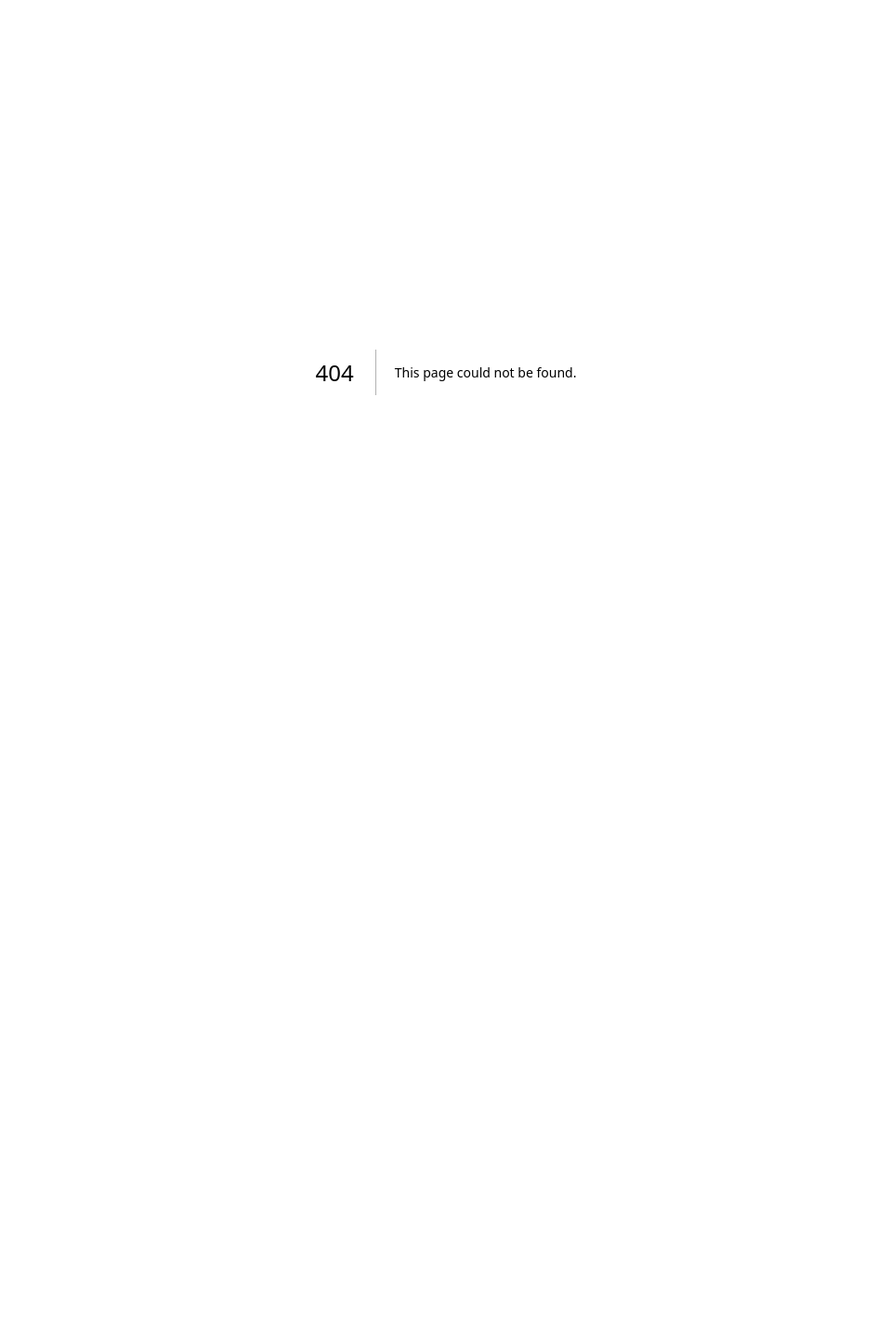
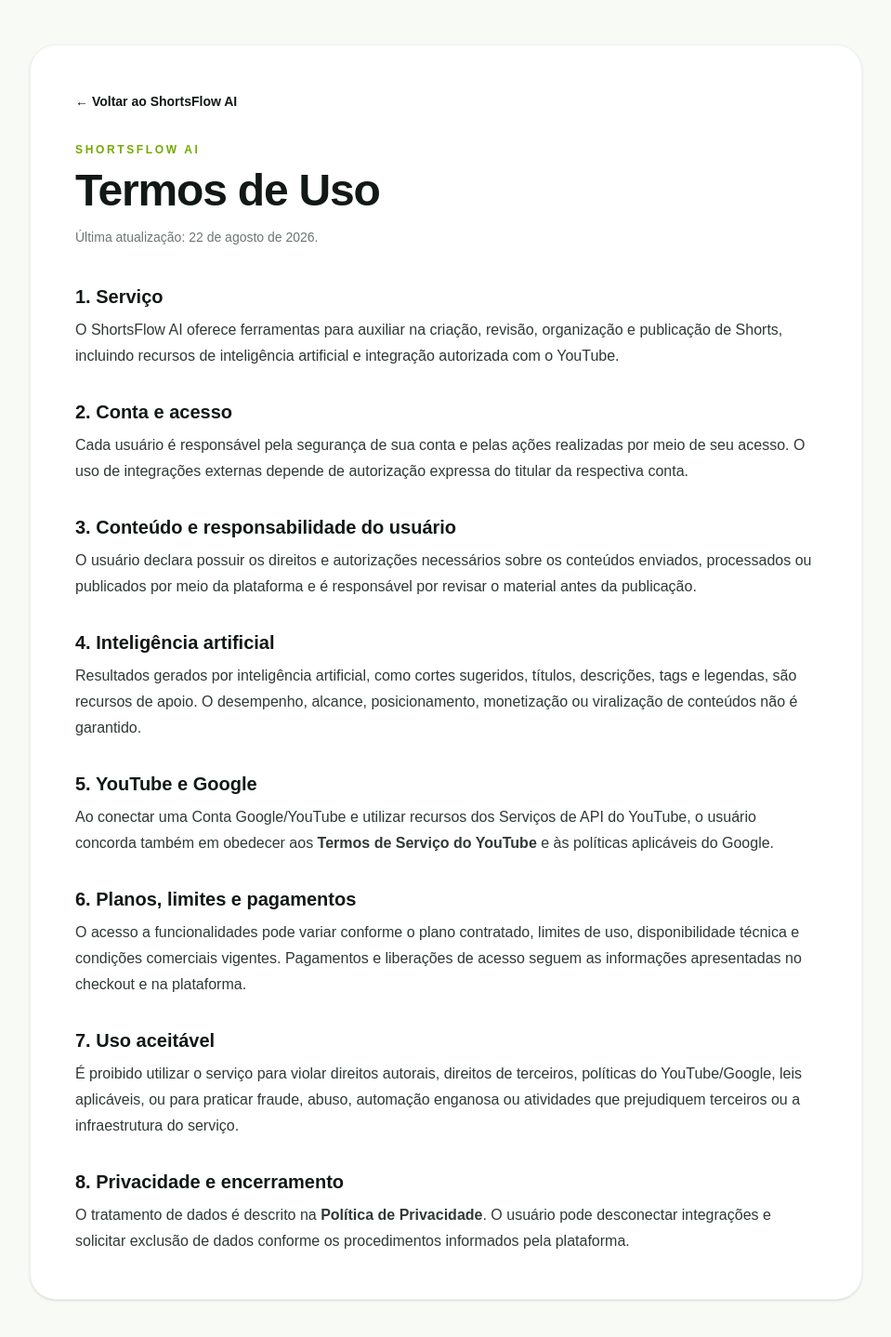
Before and after one commit to RuanMarcos38/Youtube, a Next.js app in the folder frontend/: page /termos in a window 1280 px wide. Before the commit this address had no page. Shown: the top 1438 px of the page at 93% size, without its empty margins (160-1119 px from the left). Before the commit the page ends 800 px from the top, so only its background shows below. Built offline with nearby package versions, Linux system fonts and the light colour scheme.

Commit message:
Add ShortsFlow terms for Google/YouTube OAuth verification

```diff
--- /dev/null
+++ b/frontend/app/termos/page.tsx
@@ -0,0 +1,61 @@
+import type { Metadata } from "next";
+
+export const metadata: Metadata = {
+  title: "Termos de Uso | ShortsFlow AI",
+  description: "Termos de Uso do ShortsFlow AI.",
+};
+
+export default function TermsPage() {
+  return (
+    <main className="min-h-screen bg-[#f8faf5] px-6 py-12 text-[#111815]">
+      <article className="mx-auto max-w-4xl rounded-[28px] border border-black/5 bg-white p-8 shadow-sm md:p-12">
+        <a href="/" className="text-sm font-bold text-[#5f8500]">← Voltar ao ShortsFlow AI</a>
+        <p className="mt-8 text-xs font-bold uppercase tracking-[0.22em] text-[#75a900]">ShortsFlow AI</p>
+        <h1 className="mt-3 text-4xl font-black tracking-tight md:text-5xl">Termos de Uso</h1>
+        <p className="mt-4 text-sm text-[#6d776f]">Última atualização: 22 de agosto de 2026.</p>
+
+        <div className="mt-10 space-y-8 leading-7 text-[#303934]">
+          <section>
+            <h2 className="text-xl font-bold text-[#111815]">1. Serviço</h2>
+            <p className="mt-2">O ShortsFlow AI oferece ferramentas para auxiliar na criação, revisão, organização e publicação de Shorts, incluindo recursos de inteligência artificial e integração autorizada com o YouTube.</p>
+          </section>
+
+          <section>
+            <h2 className="text-xl font-bold text-[#111815]">2. Conta e acesso</h2>
+            <p className="mt-2">Cada usuário é responsável pela segurança de sua conta e pelas ações realizadas por meio de seu acesso. O uso de integrações externas depende de autorização expressa do titular da respectiva conta.</p>
+          </section>
+
+          <section>
+            <h2 className="text-xl font-bold text-[#111815]">3. Conteúdo e responsabilidade do usuário</h2>
+            <p className="mt-2">O usuário declara possuir os direitos e autorizações necessários sobre os conteúdos enviados, processados ou publicados por meio da plataforma e é responsável por revisar o material antes da publicação.</p>
+          </section>
+
+          <section>
+            <h2 className="text-xl font-bold text-[#111815]">4. Inteligência artificial</h2>
+            <p className="mt-2">Resultados gerados por inteligência artificial, como cortes sugeridos, títulos, descrições, tags e legendas, são recursos de apoio. O desempenho, alcance, posicionamento, monetização ou viralização de conteúdos não é garantido.</p>
+          </section>
+
+          <section>
+            <h2 className="text-xl font-bold text-[#111815]">5. YouTube e Google</h2>
+            <p className="mt-2">Ao conectar uma Conta Google/YouTube e utilizar recursos dos Serviços de API do YouTube, o usuário concorda também em obedecer aos <a className="font-bold text-[#5f8500] underline" href="https://www.youtube.com/t/terms" target="_blank" rel="noreferrer">Termos de Serviço do YouTube</a> e às políticas aplicáveis do Google.</p>
+          </section>
+
+          <section>
+            <h2 className="text-xl font-bold text-[#111815]">6. Planos, limites e pagamentos</h2>
+            <p className="mt-2">O acesso a funcionalidades pode variar conforme o plano contratado, limites de uso, disponibilidade técnica e condições comerciais vigentes. Pagamentos e liberações de acesso seguem as informações apresentadas no checkout e na plataforma.</p>
+          </section>
+
+          <section>
+            <h2 className="text-xl font-bold text-[#111815]">7. Uso aceitável</h2>
+            <p className="mt-2">É proibido utilizar o serviço para violar direitos autorais, direitos de terceiros, políticas do YouTube/Google, leis aplicáveis, ou para praticar fraude, abuso, automação enganosa ou atividades que prejudiquem terceiros ou a infraestrutura do serviço.</p>
+          </section>
+
+          <section>
+            <h2 className="text-xl font-bold text-[#111815]">8. Privacidade e encerramento</h2>
+            <p className="mt-2">O tratamento de dados é descrito na <a className="font-bold text-[#5f8500] underline" href="/privacidade">Política de Privacidade</a>. O usuário pode desconectar integrações e solicitar exclusão de dados conforme os procedimentos informados pela plataforma.</p>
+          </section>
+        </div>
+      </article>
+    </main>
+  );
+}
```
